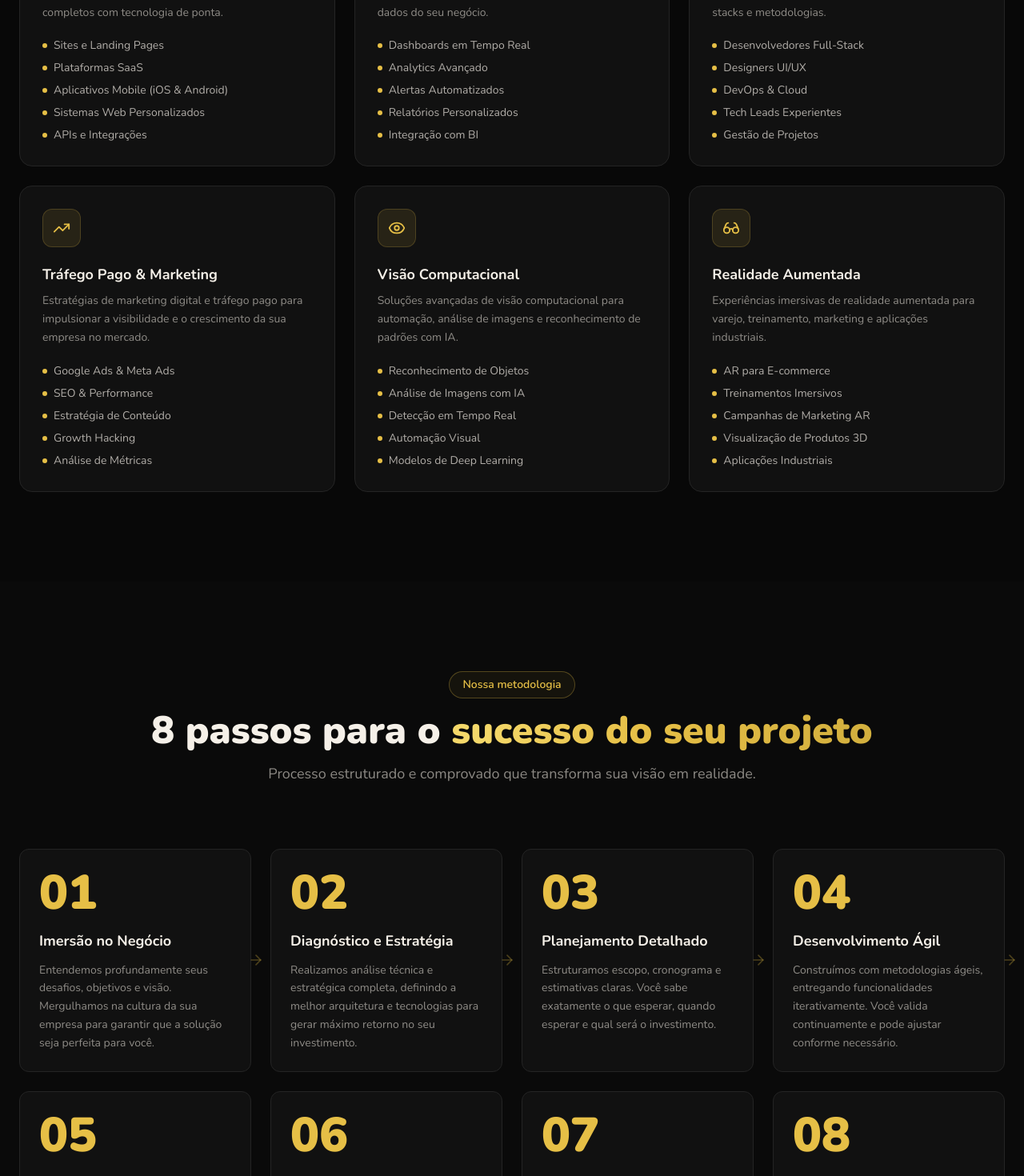
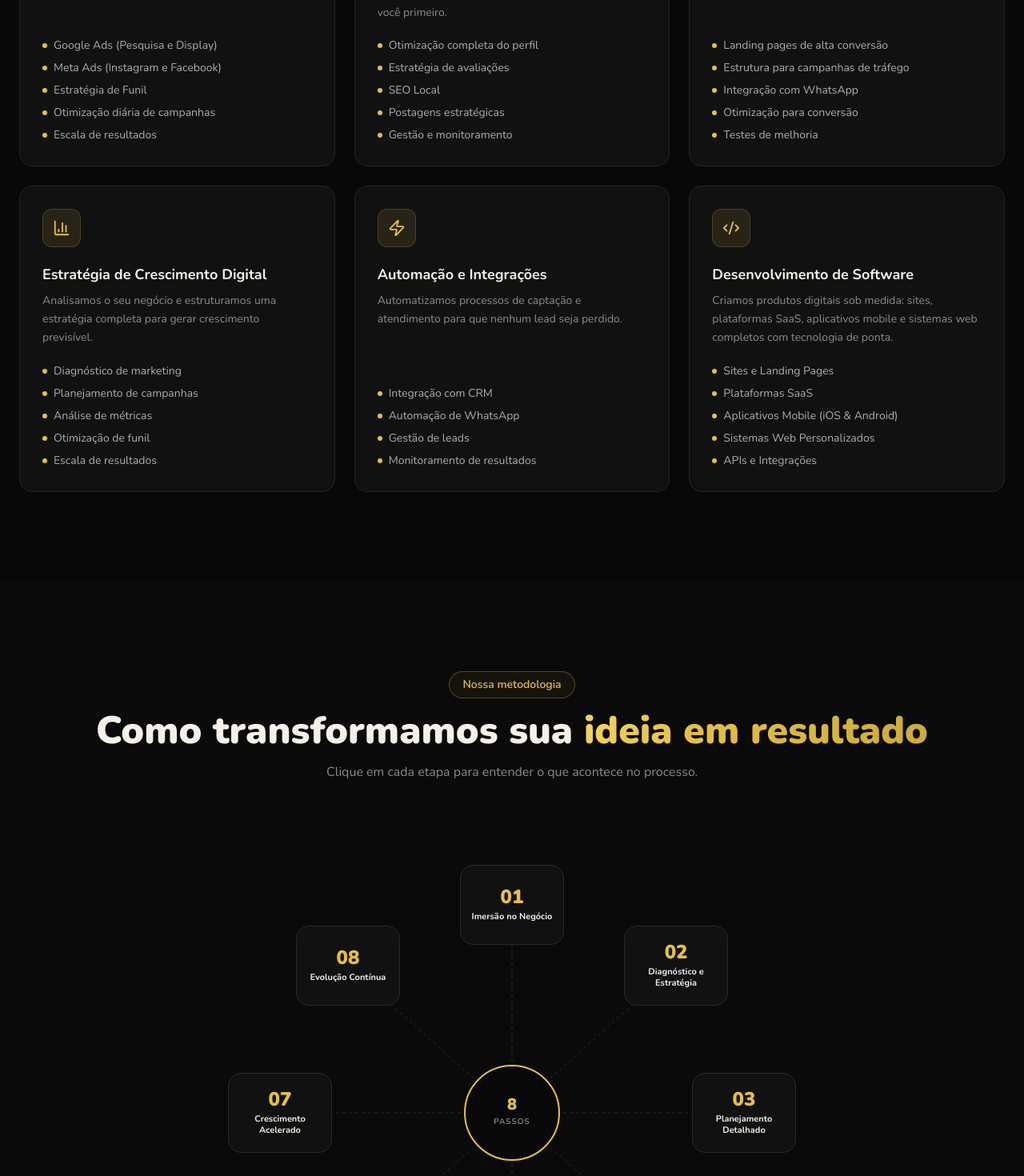
Before and after one commit to brunobastosfer/landing-page-bkeeper, a Next.js app: page / in a window 1280 px wide. Shown: the part 1320-2790 px from the top of the page at 80% size. Built offline with nearby package versions, Linux system fonts and the light colour scheme.

Commit message:
feat: update services, hero, steps, and email sending\n\nUpdate service cards and descriptions, correct hero subtitle, redesign steps as interactive mind map, fix email replyTo format and error logging.

```diff
--- a/components/hero.tsx
+++ b/components/hero.tsx
@@ -84,6 +84,7 @@ export function Hero() {
           Ajudamos empresas a gerar clientes todos os dias através de estratégias digitais inteligentes.
         </p>
 
+
         <div className="flex flex-col sm:flex-row items-center justify-center gap-4">
           <a
             href="#contato"
--- a/components/services.tsx
+++ b/components/services.tsx
@@ -1,13 +1,77 @@
 import {
+  TrendingUp,
+  MapPin,
+  LayoutTemplate,
+  BarChart3,
+  Zap,
   Code2,
-  LayoutDashboard,
-  Users,
-  TrendingUp,
-  Eye,
-  Glasses,
 } from "lucide-react"
 
 const services = [
+  {
+    icon: TrendingUp,
+    title: "Tráfego Pago (Google & Meta Ads)",
+    description:
+      "Estruturamos campanhas estratégicas para gerar leads qualificados e novos clientes todos os dias.",
+    items: [
+      "Google Ads (Pesquisa e Display)",
+      "Meta Ads (Instagram e Facebook)",
+      "Estratégia de Funil",
+      "Otimização diária de campanhas",
+      "Escala de resultados",
+    ],
+  },
+  {
+    icon: MapPin,
+    title: "Google Meu Negócio & SEO Local",
+    description:
+      "Posicionamos sua empresa nas primeiras posições do Google para que clientes da sua região encontrem você primeiro.",
+    items: [
+      "Otimização completa do perfil",
+      "Estratégia de avaliações",
+      "SEO Local",
+      "Postagens estratégicas",
+      "Gestão e monitoramento",
+    ],
+  },
+  {
+    icon: LayoutTemplate,
+    title: "Estrutura de Conversão (Landing Pages)",
+    description:
+      "Criamos páginas estratégicas para transformar visitantes em leads e clientes.",
+    items: [
+      "Landing pages de alta conversão",
+      "Estrutura para campanhas de tráfego",
+      "Integração com WhatsApp",
+      "Otimização para conversão",
+      "Testes de melhoria",
+    ],
+  },
+  {
+    icon: BarChart3,
+    title: "Estratégia de Crescimento Digital",
+    description:
+      "Analisamos o seu negócio e estruturamos uma estratégia completa para gerar crescimento previsível.",
+    items: [
+      "Diagnóstico de marketing",
+      "Planejamento de campanhas",
+      "Análise de métricas",
+      "Otimização de funil",
+      "Escala de resultados",
+    ],
+  },
+  {
+    icon: Zap,
+    title: "Automação e Integrações",
+    description:
+      "Automatizamos processos de captação e atendimento para que nenhum lead seja perdido.",
+    items: [
+      "Integração com CRM",
+      "Automação de WhatsApp",
+      "Gestão de leads",
+      "Monitoramento de resultados",
+    ],
+  },
   {
     icon: Code2,
     title: "Desenvolvimento de Software",
@@ -19,71 +83,6 @@ const services = [
       "Aplicativos Mobile (iOS & Android)",
       "Sistemas Web Personalizados",
       "APIs e Integrações",
-    ],
-  },
-  {
-    icon: LayoutDashboard,
-    title: "Monitoramento de Dados",
-    description:
-      "Dashboards inteligentes e monitoramento em tempo real para que você tenha total controle sobre os dados do seu negócio.",
-    items: [
-      "Dashboards em Tempo Real",
-      "Analytics Avançado",
-      "Alertas Automatizados",
-      "Relatórios Personalizados",
-      "Integração com BI",
-    ],
-  },
-  {
-    icon: Users,
-    title: "Equipe de Tecnologia",
-    description:
-      "Fornecemos profissionais qualificados para integrar sua equipe de tecnologia, com expertise em diversas stacks e metodologias.",
-    items: [
-      "Desenvolvedores Full-Stack",
-      "Designers UI/UX",
-      "DevOps & Cloud",
-      "Tech Leads Experientes",
-      "Gestão de Projetos",
-    ],
-  },
-  {
-    icon: TrendingUp,
-    title: "Tráfego Pago & Marketing",
-    description:
-      "Estratégias de marketing digital e tráfego pago para impulsionar a visibilidade e o crescimento da sua empresa no mercado.",
-    items: [
-      "Google Ads & Meta Ads",
-      "SEO & Performance",
-      "Estratégia de Conteúdo",
-      "Growth Hacking",
-      "Análise de Métricas",
-    ],
-  },
-  {
-    icon: Eye,
-    title: "Visão Computacional",
-    description:
-      "Soluções avançadas de visão computacional para automação, análise de imagens e reconhecimento de padrões com IA.",
-    items: [
-      "Reconhecimento de Objetos",
-      "Análise de Imagens com IA",
-      "Detecção em Tempo Real",
-      "Automação Visual",
-      "Modelos de Deep Learning",
-    ],
-  },
-  {
-    icon: Glasses,
-    title: "Realidade Aumentada",
-    description:
-      "Experiências imersivas de realidade aumentada para varejo, treinamento, marketing e aplicações industriais.",
-    items: [
-      "AR para E-commerce",
-      "Treinamentos Imersivos",
-      "Campanhas de Marketing AR",
-      "Visualização de Produtos 3D",
-      "Aplicações Industriais",
     ],
   },
 ]
@@ -102,7 +101,7 @@ export function Services() {
             <span className="gold-shimmer">crescimento digital</span>
           </h2>
           <p className="mt-4 text-[#f5f0e8]/55 text-lg max-w-2xl mx-auto text-pretty">
-            Soluções completas para atrair clientes, gerar oportunidades e escalar o crescimento da sua empresa no digital.
+            Da estratégia à execução — Soluções completas para atrair clientes, gerar oportunidades e escalar o crescimento da sua empresa no digital.
           </p>
         </div>
 
--- a/components/steps.tsx
+++ b/components/steps.tsx
@@ -1,3 +1,6 @@
+"use client"
+
+import { useState } from "react"
 import { ArrowRight } from "lucide-react"
 
 const steps = [
@@ -6,113 +9,251 @@ const steps = [
     title: "Imersão no Negócio",
     description:
       "Entendemos profundamente seus desafios, objetivos e visão. Mergulhamos na cultura da sua empresa para garantir que a solução seja perfeita para você.",
+    color: "#E6BF46",
   },
   {
     number: "02",
     title: "Diagnóstico e Estratégia",
     description:
       "Realizamos análise técnica e estratégica completa, definindo a melhor arquitetura e tecnologias para gerar máximo retorno no seu investimento.",
+    color: "#E6BF46",
   },
   {
     number: "03",
     title: "Planejamento Detalhado",
     description:
       "Estruturamos escopo, cronograma e estimativas claras. Você sabe exatamente o que esperar, quando esperar e qual será o investimento.",
+    color: "#E6BF46",
   },
   {
     number: "04",
     title: "Desenvolvimento Ágil",
     description:
       "Construímos com metodologias ágeis, entregando funcionalidades iterativamente. Você valida continuamente e pode ajustar conforme necessário.",
+    color: "#E6BF46",
   },
   {
     number: "05",
     title: "Testes e Qualidade",
     description:
       "Garantimos estabilidade, segurança e performance através de testes rigorosos. Sua solução chegará ao mercado confiável e otimizada.",
+    color: "#E6BF46",
   },
   {
     number: "06",
     title: "Implantação Segura",
     description:
       "Realizamos lançamento em produção com estratégia zero-downtime. O sistema está pronto para operação desde o primeiro dia.",
+    color: "#E6BF46",
   },
   {
     number: "07",
     title: "Crescimento Acelerado",
     description:
       "Impulsionamos seus resultados com marketing digital e tráfego pago. Transformamos visitas em leads, leads em clientes e clientes em receita.",
+    color: "#E6BF46",
   },
   {
     number: "08",
     title: "Evolução Contínua",
     description:
       "Monitoramos performance em tempo real e evoluímos constantemente. Seu sistema cresce junto com o seu negócio, sempre otimizado.",
+    color: "#E6BF46",
   },
 ]
 
 export function Steps() {
+  const [active, setActive] = useState<number | null>(null)
+
   return (
-    <section id="passos" className="py-28 px-6 bg-[#0a0a0a]">
-      <div className="max-w-7xl mx-auto">
+    <section id="passos" className="py-28 px-6 bg-[#0a0a0a] overflow-hidden">
+      <div className="max-w-6xl mx-auto">
         {/* Header */}
-        <div className="text-center mb-20">
+        <div className="text-center mb-16">
           <span className="inline-block px-4 py-1.5 rounded-full border border-[#E6BF46]/30 bg-[#E6BF46]/5 text-[#E6BF46] text-sm font-semibold mb-4">
             Nossa metodologia
           </span>
           <h2 className="text-3xl md:text-5xl font-black text-balance">
-            8 passos para o{" "}
-            <span className="gold-shimmer">sucesso do seu projeto</span>
+            Como transformamos sua{" "}
+            <span className="gold-shimmer">ideia em resultado</span>
           </h2>
-          <p className="mt-4 text-[#f5f0e8]/55 text-lg max-w-2xl mx-auto text-pretty">
-            Processo estruturado e comprovado que transforma sua visão em realidade.
+          <p className="mt-4 text-[#f5f0e8]/55 text-base max-w-xl mx-auto text-pretty">
+            Clique em cada etapa para entender o que acontece no processo.
           </p>
         </div>
 
-        {/* Steps Grid */}
-        <div className="grid grid-cols-1 md:grid-cols-2 lg:grid-cols-4 gap-6">
-          {steps.map((step, index) => (
-            <div key={index} className="relative">
-              {/* Card */}
-              <div className="flex flex-col h-full p-6 rounded-xl border border-[#242424] bg-[#111111] hover:border-[#E6BF46]/40 hover:bg-[#141414] transition-all duration-300 group">
-                {/* Número grande */}
-                <div className="text-6xl font-black mb-4" style={{ color: "#E6BF46" }}>
-                  {step.number}
+        {/* Desktop: mind-map radial layout */}
+        <div className="hidden md:block">
+          {/* Central node */}
+          <div className="relative flex items-center justify-center" style={{ height: 700 }}>
+            {/* SVG connector lines */}
+            <svg
+              className="absolute inset-0 w-full h-full pointer-events-none"
+              viewBox="0 0 900 700"
+              preserveAspectRatio="xMidYMid meet"
+            >
+              {steps.map((_, i) => {
+                // Positions for 8 nodes in a circle
+                const angle = (i / steps.length) * 2 * Math.PI - Math.PI / 2
+                const rx = 290
+                const ry = 260
+                const cx = 450
+                const cy = 350
+                const x = cx + rx * Math.cos(angle)
+                const y = cy + ry * Math.sin(angle)
+                const isActive = active === i
+                return (
+                  <line
+                    key={i}
+                    x1={cx}
+                    y1={cy}
+                    x2={x}
+                    y2={y}
+                    stroke={isActive ? "#E6BF46" : "#2a2a2a"}
+                    strokeWidth={isActive ? 2 : 1}
+                    strokeDasharray={isActive ? "none" : "4 4"}
+                    style={{ transition: "stroke 0.3s, stroke-width 0.3s" }}
+                  />
+                )
+              })}
+            </svg>
+
+            {/* Center hub */}
+            <div className="absolute z-10 flex items-center justify-center rounded-full border-2 border-[#E6BF46] bg-[#080808]"
+              style={{ width: 120, height: 120, left: "50%", top: "50%", transform: "translate(-50%, -50%)" }}>
+              <div className="text-center">
+                <div className="text-[#E6BF46] font-black text-xl leading-none">8</div>
+                <div className="text-[#f5f0e8]/60 text-[10px] font-semibold tracking-widest uppercase mt-1">Passos</div>
+              </div>
             </div>
 
-                {/* Título */}
-                <h3 className="text-lg font-bold text-foreground mb-3">{step.title}</h3>
+            {/* Step nodes */}
+            {steps.map((step, i) => {
+              const angle = (i / steps.length) * 2 * Math.PI - Math.PI / 2
+              const rx = 290
+              const ry = 260
+              const cx = 50
+              const cy = 50
+              const x = cx + rx * Math.cos(angle)
+              const y = cy + ry * Math.sin(angle)
+              const isActive = active === i
 
-                {/* Descrição */}
-                <p className="text-[#f5f0e8]/55 text-sm leading-relaxed flex-grow">
-                  {step.description}
-                </p>
+              return (
+                <button
+                  key={i}
+                  onClick={() => setActive(isActive ? null : i)}
+                  className="absolute z-20 group"
+                  style={{
+                    left: `calc(50% + ${rx * Math.cos(angle)}px)`,
+                    top: `calc(50% + ${ry * Math.sin(angle)}px)`,
+                    transform: "translate(-50%, -50%)",
+                  }}
+                  aria-label={step.title}
+                >
+                  <div
+                    className="flex flex-col items-center justify-center rounded-2xl border transition-all duration-300 text-center"
+                    style={{
+                      width: 130,
+                      height: 100,
+                      backgroundColor: isActive ? "#E6BF46" : "#111111",
+                      borderColor: isActive ? "#E6BF46" : "#2a2a2a",
+                      boxShadow: isActive ? "0 0 24px rgba(230,191,70,0.35)" : "none",
+                    }}
+                  >
+                    <span
+                      className="font-black text-2xl leading-none"
+                      style={{ color: isActive ? "#080808" : "#E6BF46" }}
+                    >
+                      {step.number}
+                    </span>
+                    <span
+                      className="text-[11px] font-bold leading-tight mt-1.5 px-2"
+                      style={{ color: isActive ? "#080808" : "#f5f0e8" }}
+                    >
+                      {step.title}
+                    </span>
+                  </div>
+                </button>
+              )
+            })}
+          </div>
 
-                {/* Connector arrow */}
-                {index < steps.length - 1 && (
-                  <div className="absolute -right-4 top-1/2 -translate-y-1/2 hidden lg:block">
-                    <ArrowRight size={20} className="text-[#E6BF46]/30" />
+          {/* Description panel */}
+          <div
+            className="mx-auto max-w-xl rounded-2xl border border-[#E6BF46]/30 bg-[#111111] px-8 py-6 text-center transition-all duration-300"
+            style={{
+              opacity: active !== null ? 1 : 0,
+              transform: active !== null ? "translateY(0)" : "translateY(8px)",
+              pointerEvents: active !== null ? "auto" : "none",
+              minHeight: 100,
+            }}
+          >
+            {active !== null && (
+              <>
+                <p className="text-[#E6BF46] font-black text-lg mb-2">{steps[active].title}</p>
+                <p className="text-[#f5f0e8]/70 text-sm leading-relaxed">{steps[active].description}</p>
+              </>
+            )}
           </div>
+        </div>
+
+        {/* Mobile: vertical stepper */}
+        <div className="flex flex-col gap-0 md:hidden">
+          {steps.map((step, i) => {
+            const isActive = active === i
+            return (
+              <div key={i} className="flex gap-4">
+                {/* Left timeline */}
+                <div className="flex flex-col items-center">
+                  <button
+                    onClick={() => setActive(isActive ? null : i)}
+                    className="w-10 h-10 rounded-full border-2 flex items-center justify-center flex-shrink-0 font-black text-sm transition-all duration-300"
+                    style={{
+                      backgroundColor: isActive ? "#E6BF46" : "#111111",
+                      borderColor: isActive ? "#E6BF46" : "#2a2a2a",
+                      color: isActive ? "#080808" : "#E6BF46",
+                      boxShadow: isActive ? "0 0 16px rgba(230,191,70,0.4)" : "none",
+                    }}
+                  >
+                    {step.number}
+                  </button>
+                  {i < steps.length - 1 && (
+                    <div
+                      className="w-px flex-1 my-1 transition-colors duration-300"
+                      style={{ backgroundColor: isActive ? "#E6BF46" : "#242424", minHeight: 24 }}
+                    />
                   )}
                 </div>
 
-              {/* Mobile connector */}
-              {index < steps.length - 1 && (
-                <div className="h-6 lg:hidden flex items-center justify-center mt-4">
-                  <div className="w-0.5 h-6 bg-gradient-to-b from-[#E6BF46] to-transparent" />
+                {/* Content */}
+                <div className="pb-6 flex-1 pt-1.5">
+                  <button
+                    onClick={() => setActive(isActive ? null : i)}
+                    className="w-full text-left"
+                  >
+                    <h3 className="font-bold text-foreground text-base mb-1">{step.title}</h3>
+                  </button>
+                  <div
+                    className="overflow-hidden transition-all duration-300"
+                    style={{ maxHeight: isActive ? 200 : 0, opacity: isActive ? 1 : 0 }}
+                  >
+                    <p className="text-[#f5f0e8]/60 text-sm leading-relaxed pr-2">
+                      {step.description}
+                    </p>
                   </div>
-              )}
                 </div>
-          ))}
+              </div>
+            )
+          })}
         </div>
 
         {/* CTA */}
-        <div className="mt-16 text-center">
+        <div className="mt-14 text-center">
           <a
             href="#contato"
             className="inline-flex items-center gap-2 px-8 py-4 rounded-xl bg-[#E6BF46] text-[#080808] font-bold text-base hover:bg-[#c9a83a] transition-all duration-200 gold-glow group"
           >
-            Começar meu projeto agora
+            Começar agora
             <ArrowRight size={18} className="group-hover:translate-x-1 transition-transform" />
           </a>
         </div>
```
Also changed, not shown: app/api/contact/route.ts (+6 -5 lines). Lines whose indentation alone changed are shown as unchanged.
